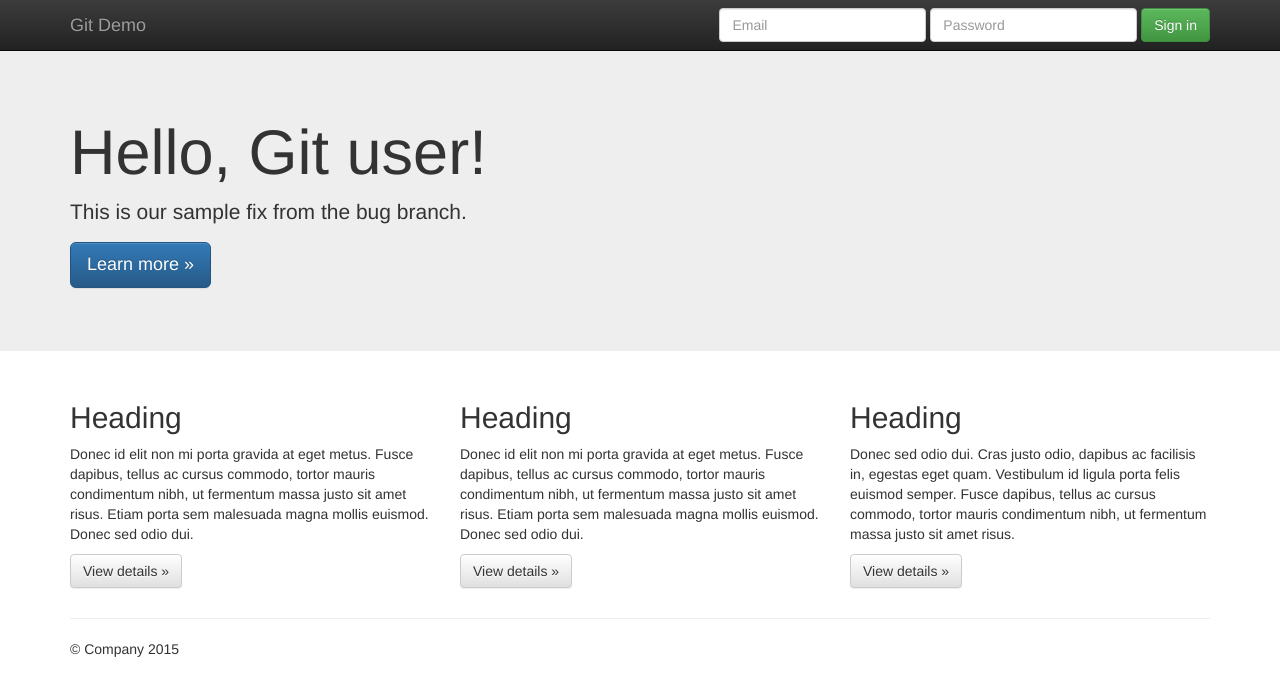
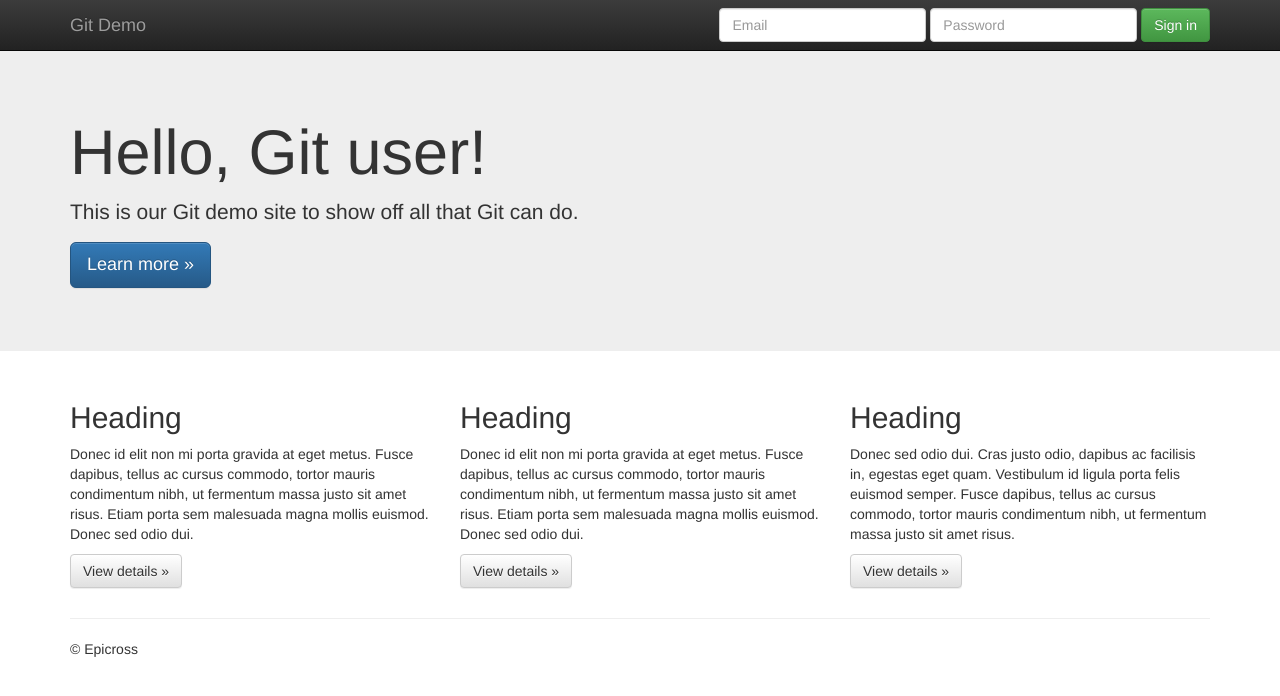
Before and after one commit to Martin363/Git-Demo, a plain HTML site: page index.html in a window 1280 px wide. Drawn offline with nearby package versions, Linux system fonts and the light colour scheme.

Commit message:
started modifications to site

```diff
--- a/index.html
+++ b/index.html
@@ -56,7 +56,7 @@
     <div class="jumbotron">
       <div class="container">
         <h1>Hello, Git user!</h1>
-        <p>This is our sample fix from the bug branch.</p>
+        <p>This is our Git demo site to show off all that Git can do.</p>
         <p><a class="btn btn-primary btn-lg" href="#" role="button">Learn more &raquo;</a></p>
       </div>
     </div>
@@ -84,7 +84,7 @@
       <hr>
 
       <footer>
-        <p>&copy; Company 2015</p>
+        <p>&copy; Epicross</p>
       </footer>
     </div> <!-- /container -->        <script src="//ajax.googleapis.com/ajax/libs/jquery/1.11.2/jquery.min.js"></script>
         <script>window.jQuery || document.write('<script src="js/vendor/jquery-1.11.2.min.js"><\/script>')</script>
```
Also changed, not shown: ToDo.txt.
